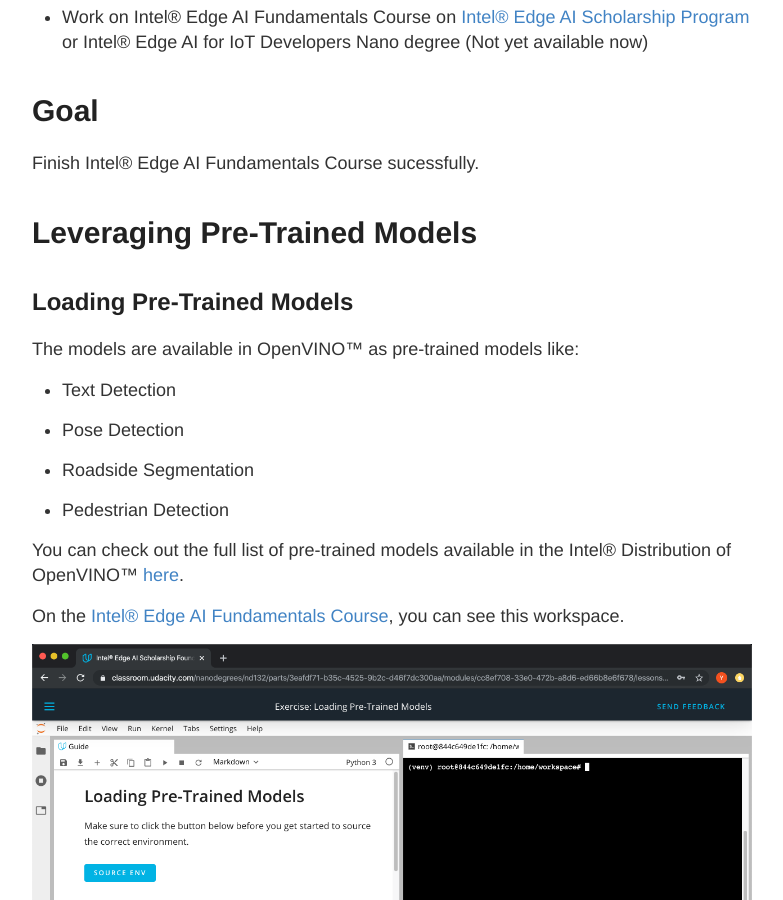
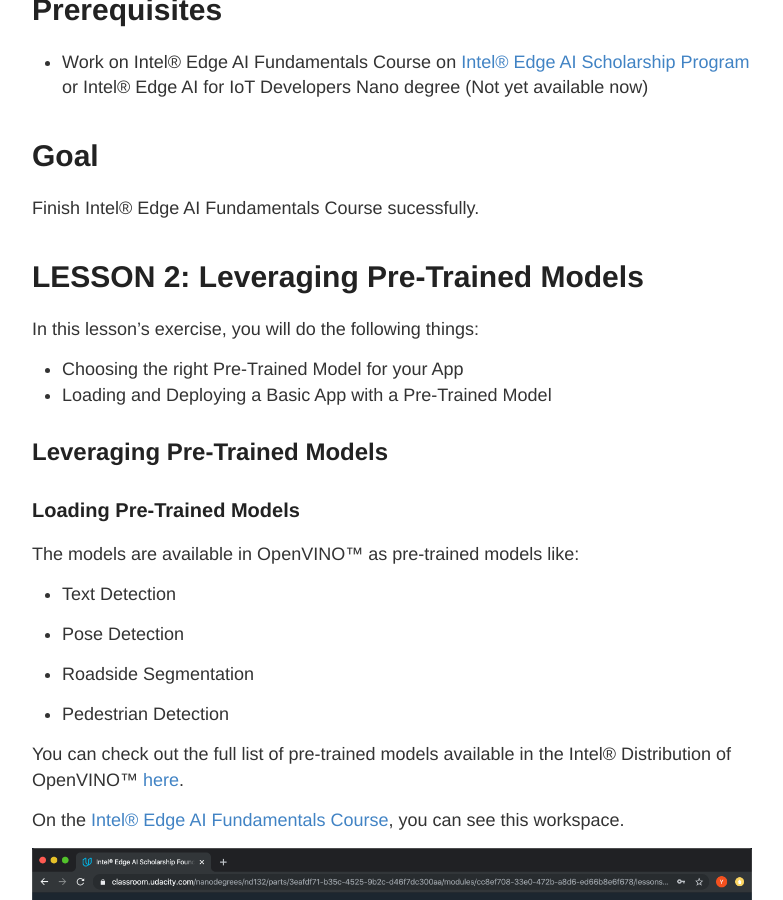
Before and after one commit to yamatokataoka/blog2, a Jekyll site: the page built from _posts/2019-12-25-intel-edge-ai-fundamentals-course.md, in a window 1280 px wide and 900 px high, scrolled down 1287 px. Shown: the whole window, without its empty margins (248-1031 px from the left). Built offline with Jekyll 4.4.1, drawn with Linux system fonts in a browser that asks for light colours; some of the changed text lies outside the part shown.

Commit message:
Add title for lesson 2

````diff
--- a/_posts/2019-12-25-intel-edge-ai-fundamentals-course.md
+++ b/_posts/2019-12-25-intel-edge-ai-fundamentals-course.md
@@ -13,8 +13,15 @@ This is a guide to help you walk through the course and deepen your understandin
 # Goal
 Finish Intel® Edge AI Fundamentals Course sucessfully.
 
-# Leveraging Pre-Trained Models
-## Loading Pre-Trained Models
+# LESSON 2: Leveraging Pre-Trained Models
+
+In this lesson's exercise, you will do the following things:
+
+- Choosing the right Pre-Trained Model for your App
+- Loading and Deploying a Basic App with a Pre-Trained Model
+
+## Leveraging Pre-Trained Models
+### Loading Pre-Trained Models
 The models are available in OpenVINO™ as pre-trained models like:
 
 - Text Detection
@@ -31,7 +38,7 @@ On the [Intel® Edge AI Fundamentals Course](https://www.udacity.com/scholarship
 
 {% include helpers/image.html name="Screen Shot 2019-12-25 at 22.35.27.png" %}
 
-## Find the Right Models
+### Find the Right Models
 
 first, press `SOURCE ENV` button (to source the correct environment).
 
@@ -61,7 +68,7 @@ You obviously find out the correct models, if you goes to the [Pre-Trained Model
 
 {% include helpers/image.html name="Screen Shot 2019-12-26 at 19.28.11.png" %}
 
-## Download the Models
+### Download the Models
 
 Once you have found the right models, download them into the workspace with the precision levels:
 
@@ -207,7 +214,7 @@ For Determining Car Type & Color: INT8 only:
 </pre>
 </details>
 
-## Verify the Downloads
+### Verify the Downloads
 
 To verify the download of these models by navigating to `/home/workspace/intel`.
 
@@ -288,7 +295,7 @@ Within those directories, there should be separate subdirectories for the precis
 </pre>
 </details>
 
-# Preprocessing Inputs
+## Preprocessing Inputs
 
 Make sure to click the button below before you get started to source the correct environment.
 
@@ -340,7 +347,7 @@ root@2a5542b94277:/home/workspace/models#
 </pre>
 </details>
 
-## Human Pose Estimation
+### Human Pose Estimation
 
 This section explains all concepts we faces so it little bit longer but the robust understnading of those commands and code will empower you to go through the rest of the exercise with fulfilment feeling.
 
@@ -720,7 +727,7 @@ def pose_estimation(input_image):
     return preprocessed_image
 ```
 
-## Text Detection
+### Text Detection
 
 In the same way, check the [input section](http://docs.openvinotoolkit.org/latest/_models_intel_text_detection_0004_description_text_detection_0004.html#inputs) of the `text-detection-0004` model to make sure what is input expectation.
 
@@ -785,7 +792,7 @@ root@5b564e118360:/home/workspace#
 
 As you can see, the Text Detection test are passed. pre-processing are done for `text-detection-0004`.
 
-## Determining Car Type & Color
+### Determining Car Type & Color
 
 As the same manner to the above two models, check the [input section](https://docs.openvinotoolkit.org/latest/_models_intel_vehicle_attributes_recognition_barrier_0039_description_vehicle_attributes_recognition_barrier_0039.html#inputs) of the `text-detection-0004` model to make sure what is input expectation.
 
@@ -831,7 +838,7 @@ root@5b564e118360:/home/workspace#
 
 It passed all tests and is done pre-processing for all three models, `human-pose-estimation-0001`, `text-detection-0004`, and `vehicle-attributes-recognition-barrier-0039`.
 
-## Solution: Pre-processing Inputs
+### Solution: Pre-processing Inputs
 
  For each model, we ended up noticing they needed essentially the same preprocessing, outside of the height and width of the input to the network.
 
@@ -936,7 +943,7 @@ Congratulations!
 
 It is still working with nicer way.
 
-# Deploy Your First Edge App
+## Deploy Your First Edge App
 
 Make sure to click the button, `SOURCE ENV` before you get started to source the correct environment.
 
@@ -957,7 +964,7 @@ We don't touch the code about the Model Optimizer now.
 
 You will work out of the `handle_models.py` file, as well as adding functions calls within the edge app in `app.py`.
 
-## TODOs
+### TODOs
 
 You will implement the handling of the outputs of our three models on `handle_models.py`.
 
@@ -1060,7 +1067,7 @@ We want to check what is exactly the output type to extract the second blob whic
 
 For checking the data type, implement `app.py` first, because the `handle_pose` function calling from `app.py` is much more easier for debugging.
 
-## app.py
+### app.py
 
 Let's have a closer look at the the first part of the `app.py` to understand the basic structure of the code and how do we implement it.
 
@@ -1376,9 +1383,9 @@ Add try and except clause
 
 {::options parse_block_html="false" /}
 
-## handle_models.py
-
-### handle_pose function
+### handle_models.py
+
+#### handle_pose function
 
 To check the data type of output, add print function on `handle_pose` function.
 
@@ -1680,7 +1687,7 @@ The output of Human Pose Estimation will be:
 
 {% include helpers/image.html name="POSE-output.png" %}
 
-### handle_text
+#### handle_text
 
 Here is two TODOs on the `handle_text` function. For `TODO 1: Extract only the first blob output`, refer the output information on [outputs section](https://docs.openvinotoolkit.org/latest/_models_intel_text_detection_0004_description_text_detection_0004.html#outputs) of the `text-detection-0004` page.
 
@@ -1819,7 +1826,7 @@ This is full output image.
 
 {% include helpers/image.html name="TEXT-output.png" %}
 
-### handle_car
+#### handle_car
 
 Here is two TODOs on the `handle_car` function. Refer the output information on [outputs section](https://docs.openvinotoolkit.org/latest/_models_intel_vehicle_attributes_recognition_barrier_0039_description_vehicle_attributes_recognition_barrier_0039.html#outputs) of the `vehicle-attributes-recognition-barrier-0039` page.
 
````
